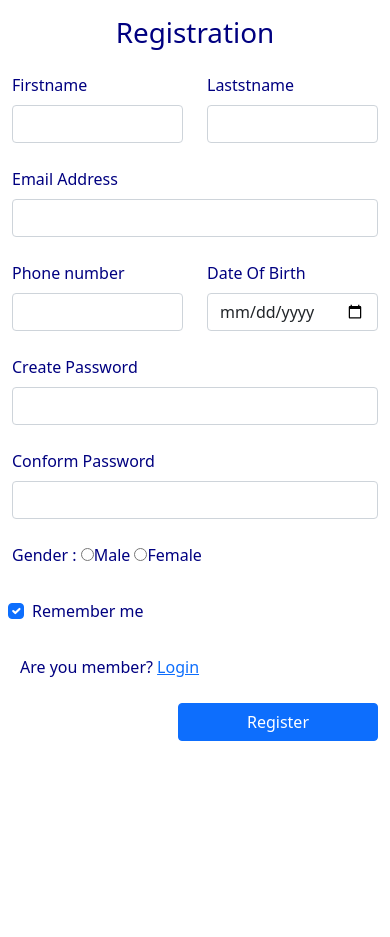
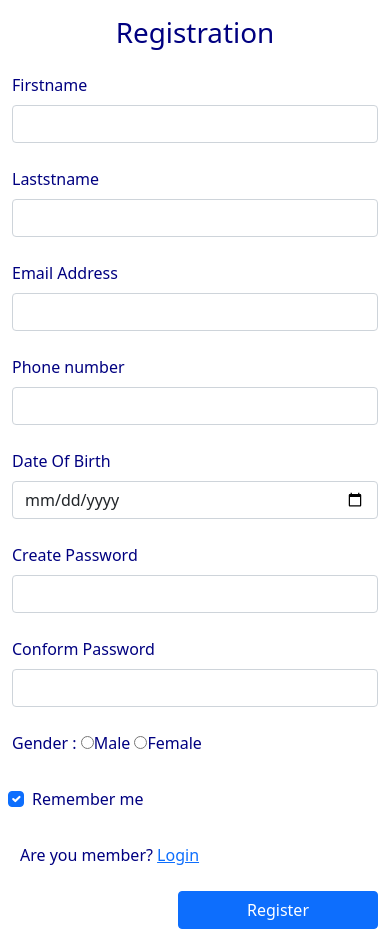
Before and after one commit to nnireshkumar14/HTML_val_Form, a plain HTML site: page RegForm.html in a window 390 px wide. Before the commit the page ends 844 px from the top, so only its background shows below. Drawn offline with nearby package versions, Linux system fonts and the light colour scheme.

Commit message:
Update RegForm.html

```diff
--- a/RegForm.html
+++ b/RegForm.html
@@ -30,13 +30,13 @@
                <div class="row">
 
                <!--firstname-->
-               <div class="form-outline mb-4 col-6 col-md-6">
+               <div class="form-outline mb-4 col-md-6">
                <label class="form-label" for="Firstname">Firstname</label>
                <input type="text" id="Firstname" name="name" class="form-control h-10px" required >
                 </div>
 
                <!--Lasttname-->
-               <div class="form-outline mb-4 col-6 col-md-6">
+               <div class="form-outline mb-4 col-md-6">
                <label class="form-label" for="Laststname">Laststname</label>
                  <input type="text" id="Laststname" name="lastname" class="form-control h-10px" required >
                  </div>
@@ -49,13 +49,13 @@
 
 
                   <!--phone numbr-->
-                  <div class="form-outline mb-4 col-6 col-md-4">
+                  <div class="form-outline mb-4 col-md-4">
                   <label class="form-label" for="number">Phone number</label>
                  <input type="number" id="number" name="number" class="form-control h-10px" required >
                  </div>
 
                  <!--date of birth-->
-                 <div class="form-outline mb-4 col-6 col-md-8">
+                 <div class="form-outline mb-4 col-md-8">
                <label class="form-label" for="date">Date Of Birth</label>
                 <input type="date" id="date" name="date" class="form-control h-10px" required >
                </div>
```
